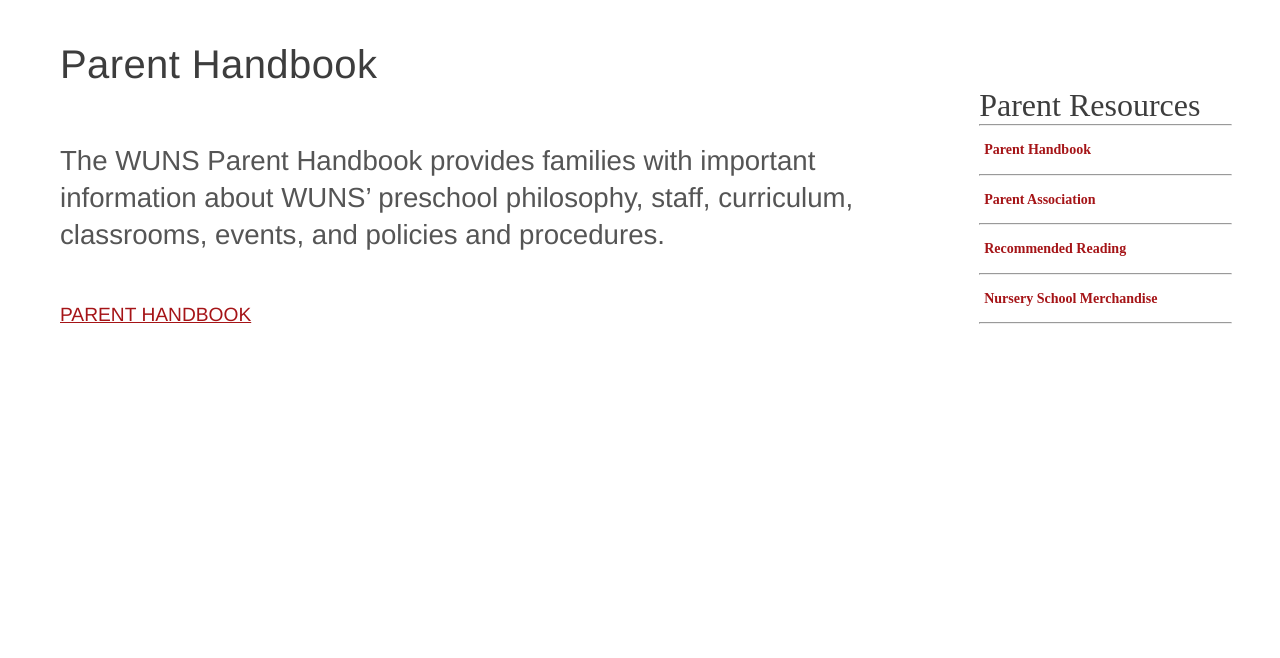
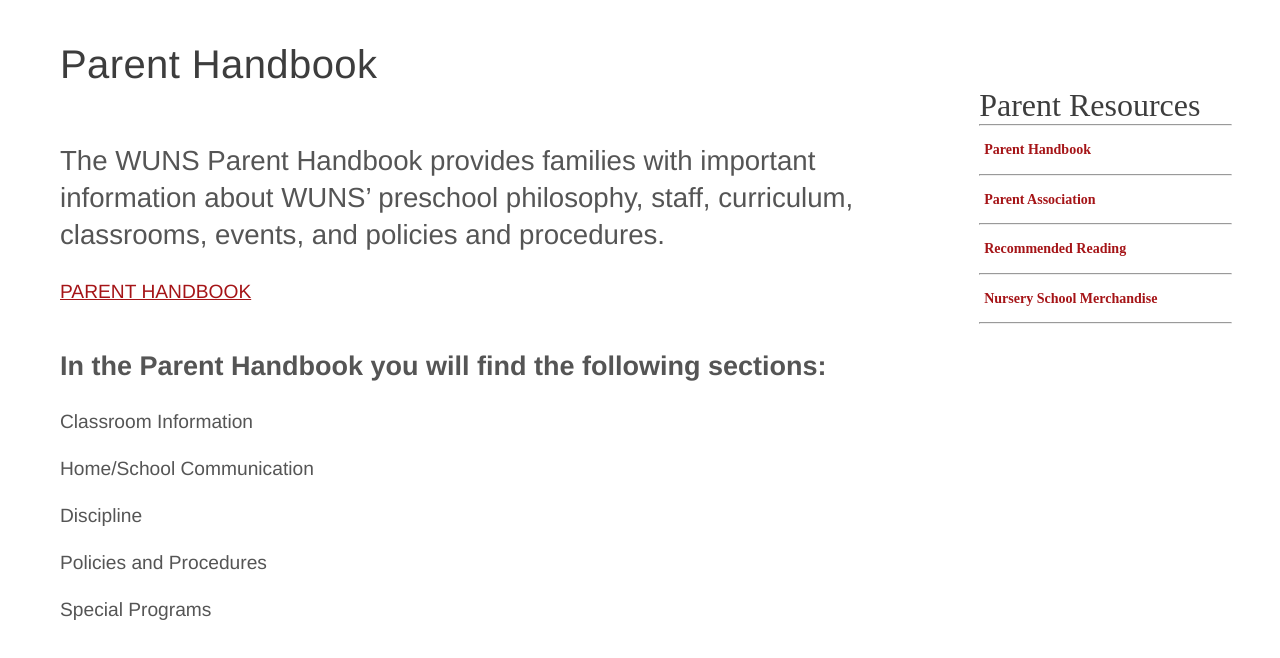
Before and after one commit to cse256-sp2021/information-foraging-skonigsberg, a website: page files/parent_handbook.html in a window 1280 px wide. Drawn offline with nearby package versions, Linux system fonts and the light colour scheme; files that its build step writes are made by us from their sources; files whose address does not match are found by name.

Commit message:
submission_1_final

```diff
--- a/files/parent_handbook.html
+++ b/files/parent_handbook.html
@@ -22,10 +22,20 @@
         about WUNS’ preschool philosophy, staff, curriculum, classrooms,
         events, and policies and procedures.
       </h2>
-      <br />
       <p class="not-external-redirect">
         <a class="download" href="downloads/parent_handbook.pdf">PARENT HANDBOOK</a>
       </p>
+      <br />
+
+      <h3><strong>In the Parent Handbook you will find the following sections:</strong></h3>
+    <br>
+      <p>Classroom Information</p>
+      <p>Home/School Communication</p>
+      <p>Discipline</p>
+      <p>Policies and Procedures</p>
+      <p>Special Programs</p>
+    </br>
+
     </main>
     <div class="widget-area stick secondary" role="complementary">
       <ul class="subnav">
```
Also changed, not shown: files/curriculum_overview.html (+9 -0 lines).
